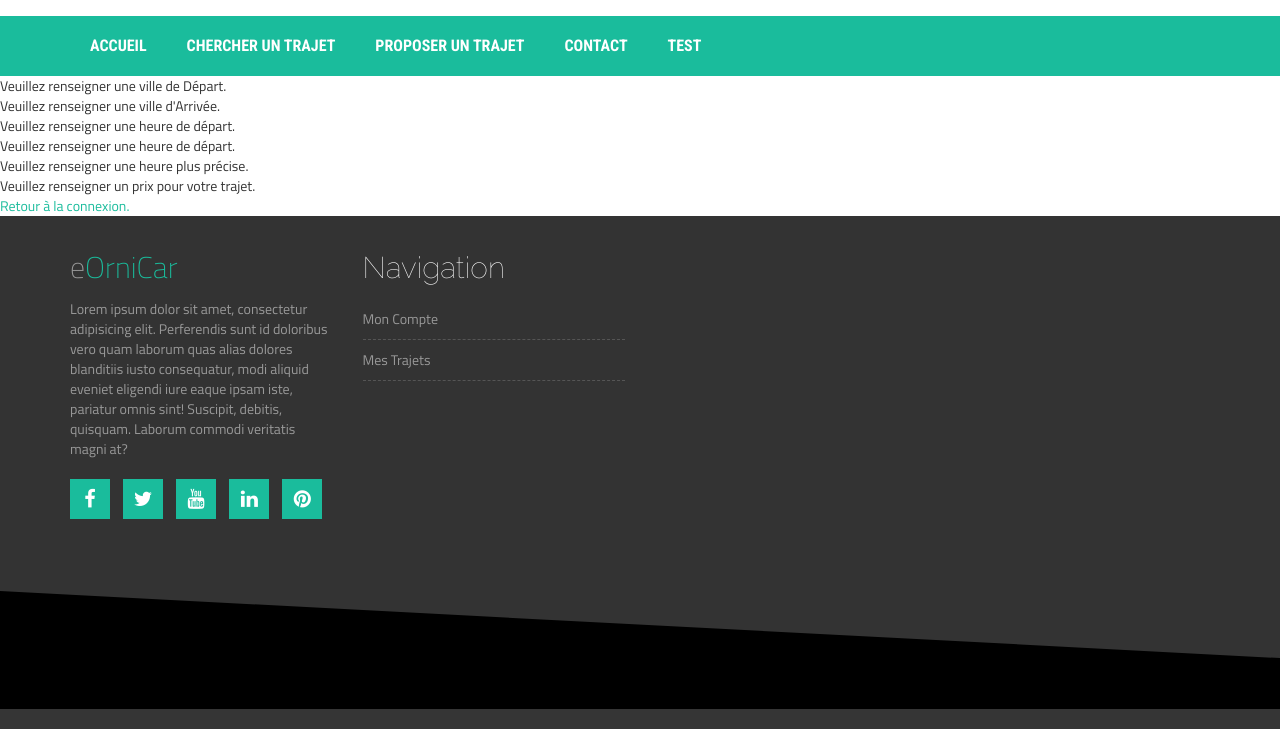
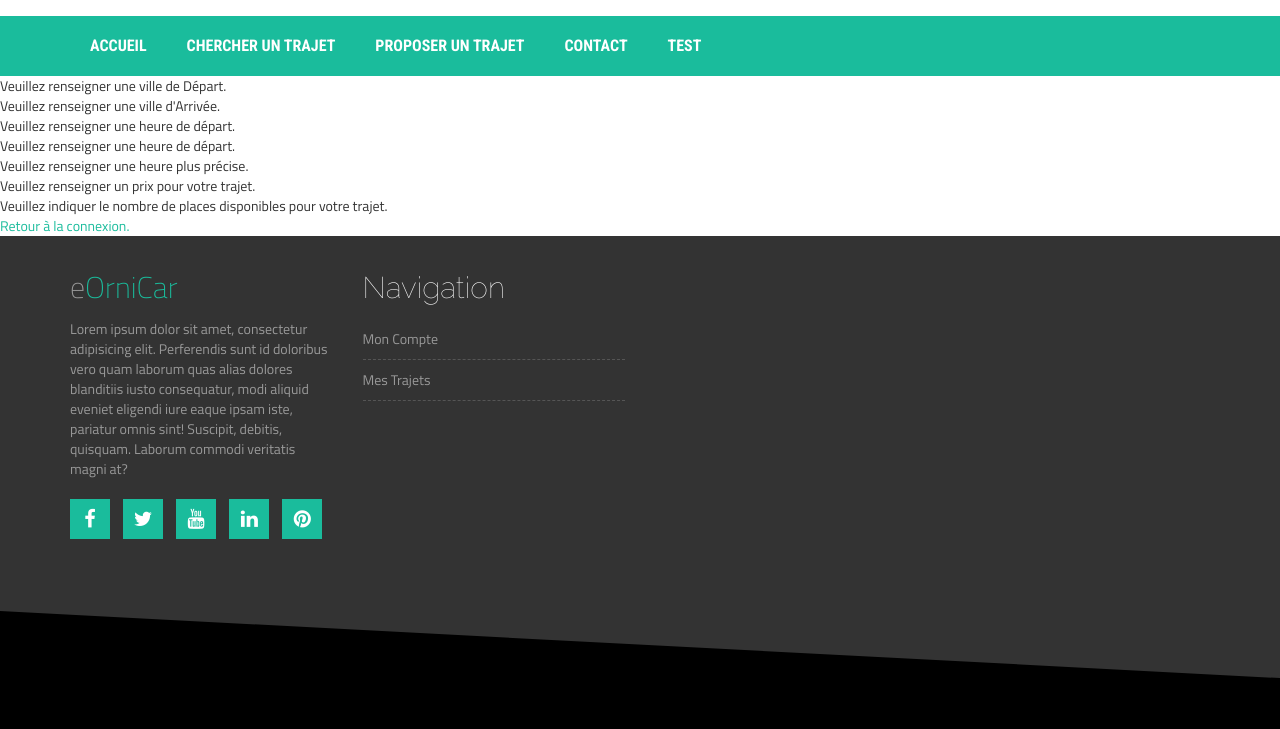
Before and after one commit to Wolfsister/SpartanProjectDDOrniCar, a PHP site: page /proposerTrajet_action.php in a window 1280 px wide. Shown: the part 191-920 px from the top of the page. Run offline with PHP 8.4, Linux system fonts and the light colour scheme; some libraries are stand-ins or nearby versions.

Commit message:
Proposer Trajet : Action faite, mais probleme avec enregistrement de la date sous mozilla, à retravailler

```diff
--- a/PhpSpartanProject/bdd_create.sql
+++ b/PhpSpartanProject/bdd_create.sql
@@ -23,6 +23,7 @@ CREATE TABLE trajet (
 	anneeMoisJour DATE NOT NULL, -- Format YYYY-MM-DD
 	heure INTEGER NOT NULL,
  	minute INTEGER NOT NULL,
+        nombrePlaces INTEGER NOT NULL,
 	PRIMARY KEY(idTrajet),
 	FOREIGN KEY(idConducteur)
 		REFERENCES user(idUser)
--- a/PhpSpartanProject/code/fonctions.php
+++ b/PhpSpartanProject/code/fonctions.php
@@ -202,9 +202,9 @@ function insertIntoVoiture($idUser, $marque, $modele, $couleur, $annee, $image)
     mysqli_query($co, $requeteUpdate);
 }
 
-function insertIntoTrajet($idConducteur, $villeDepart, $villeArrivee, $prix, $anneeMoisJour, $heure, $minute) { //$anneMoisJour : YYYY-MM-DD
+function insertIntoTrajet($idConducteur, $villeDepart, $villeArrivee, $prix, $anneeMoisJour, $heure, $minute, $nbPlaces) { //$anneMoisJour : YYYY-MM-DD
     $co = connexionBdd();
-    $requete = "INSERT INTO trajet VALUES (NULL, '" . $idConducteur . "', '" . $villeDepart . "', '" . $villeArrivee . "', '" . $prix . "', '" . $anneeMoisJour . "', '" . $heure . "', '" . $minute . "')";
+    $requete = "INSERT INTO trajet VALUES (NULL, '" . $idConducteur . "', '" . $villeDepart . "', '" . $villeArrivee . "', '" . $prix . "', '" . $anneeMoisJour . "', '" . $heure . "', '" . $minute . "', '".$nbPlaces."' )";
     $doQuery = mysqli_query($co, $requete);
     if (mysqli_connect_errno()) {
         echo "Failed to connect to MySQL: " . mysqli_connect_error();
--- a/PhpSpartanProject/code/login_action.php
+++ b/PhpSpartanProject/code/login_action.php
@@ -36,10 +36,8 @@ if (isset($_POST)) {
             printf("Error: %s\n", mysqli_error($co));
             exit();
         }
-        //$tab = mysqli_fetch_array($resultat);
-        //print_r($tab);
+
         $nbLignes = mysqli_num_rows($resultat); // Affiche le nombre de lignes de la requete
-        //echo ($nbLignes);
 
         if($nbLignes==0){
             $emailExiste=false;
--- a/PhpSpartanProject/code/proposerTrajetConnected.php
+++ b/PhpSpartanProject/code/proposerTrajetConnected.php
@@ -70,7 +70,7 @@
 
                         <div class="form-group">
                             <div class="col-md-12 col-xs-12 col-sm-12">
-                                <button type="submit" value="register" id="register" name="register" class="btn btn-default btn-lg btn-block">Faire une recherche</button>
+                                <button type="submit" value="register" id="register" name="register" class="btn btn-default btn-lg btn-block">Proposer Trajet</button>
                             </div>
                         </div>
                     </fieldset>
--- a/PhpSpartanProject/code/proposerTrajet_action.php
+++ b/PhpSpartanProject/code/proposerTrajet_action.php
@@ -36,10 +36,15 @@ if (isset($_POST)) {
         $erreurSaisie = true;
     }
 
+    if (empty($_POST["places"])) {
+        echo("Veuillez indiquer le nombre de places disponibles pour votre trajet.<br/>");
+        $erreurSaisie = true;
+    }
+
     if ($erreurSaisie == true) {
         echo '<a href ="./proposerTrajet.php"> Retour à la connexion. </a>';
     }else{
-        insertIntoTrajet($_SESSION['id'], $_POST['VilleDepart'], $_POST['VilleArrivee'], $_POST['prix'], $_POST['date'], $_POST['heure'], $_POST['minute']);
+        insertIntoTrajet($_SESSION['id'], $_POST['VilleDepart'], $_POST['VilleArrivee'], $_POST['prix'], $_POST['date'], $_POST['heure'], $_POST['minute'], $_POST['places']);
         echo 'Votre trajet a bien été enregistré !';
     }
 }
```
Also changed, not shown: PhpSpartanProject/code/profil.php (+9 -0 lines).
